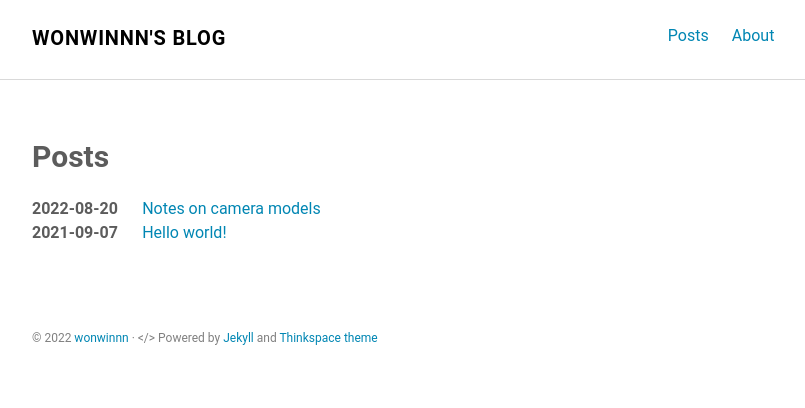
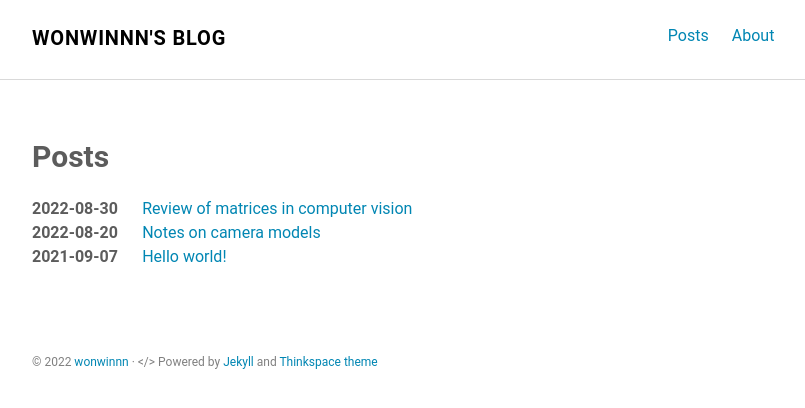
Before and after one commit to wonwinnn/wonwinnn.github.io, a Jekyll site: the page built from posts.md, in a window 1280 px wide. Shown: the top 408 px of the page, without its empty margins (232-1037 px from the left). Built offline with Jekyll 4.4.1, drawn with Linux system fonts in a browser that asks for light colours; some web fonts are replaced.

Commit message:
Update posts.md

```diff
--- a/posts.md
+++ b/posts.md
@@ -4,5 +4,6 @@ title: Posts
 permalink: /posts/
 ---
 
+**2022-08-30** &emsp; [Review of matrices in computer vision](https://wonwinnn.github.io/2022/review-of-matrices-in-computer-vision/)
 **2022-08-20** &emsp; [Notes on camera models](https://wonwinnn.github.io/2022/notes-on-camera-models/)
 **2021-09-07** &emsp; [Hello world!](https://wonwinnn.github.io/2021/hello-world/)
```
